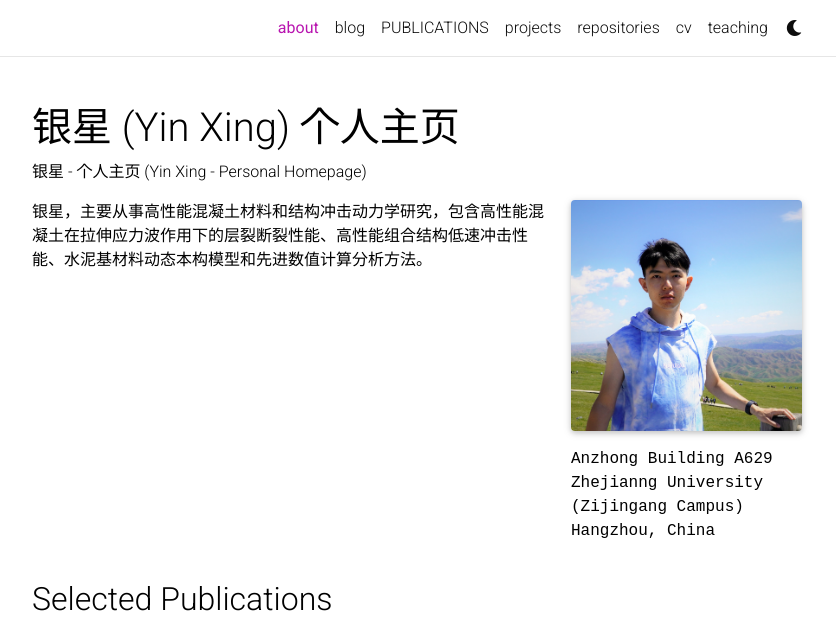
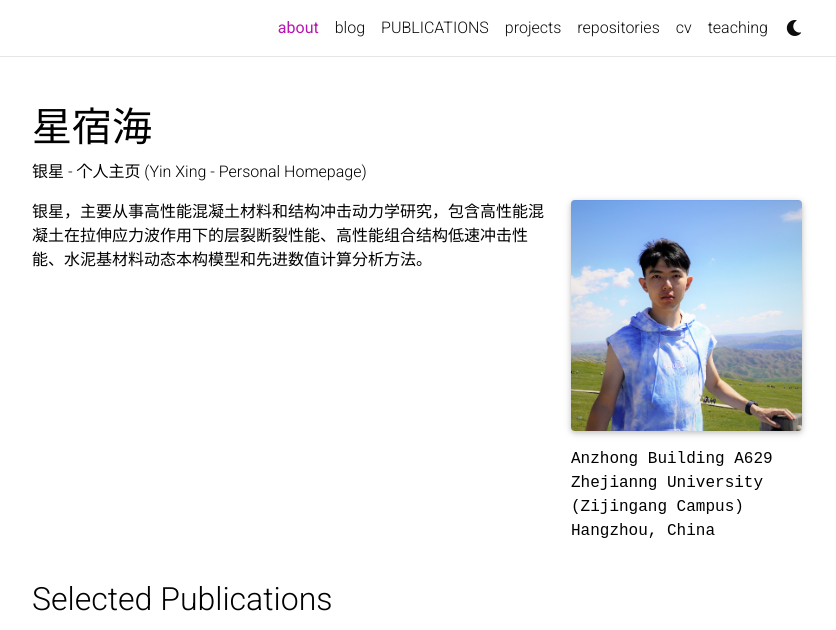
Before and after one commit to sterling-yin/sterling-yin.github.io, a Jekyll site: the page built from _pages/about.md, in a window 1280 px wide, cut to the strip 0-630 px from the top of the page. Shown: the whole strip, without its empty margins (223-1059 px from the left). Built offline with Jekyll 4.4.1, drawn with Linux system fonts in a browser that asks for light colours; full-size pictures stand in for the smaller copies a plugin makes; comment, search, counter and statistics services are not loaded; a style sheet for code colours, icons or effects is not loaded.

Commit message:
Update _config.yml

```diff
--- a/_config.yml
+++ b/_config.yml
@@ -2,7 +2,7 @@
 # Site settings
 # -----------------------------------------------------------------------------
 
-title: 银星 (Yin Xing) 个人主页 # the website title (if blank, full name will be used instead)
+title: 星宿海 # the website title (if blank, full name will be used instead)
 first_name: Xing
 middle_name:
 last_name: Yin
```
